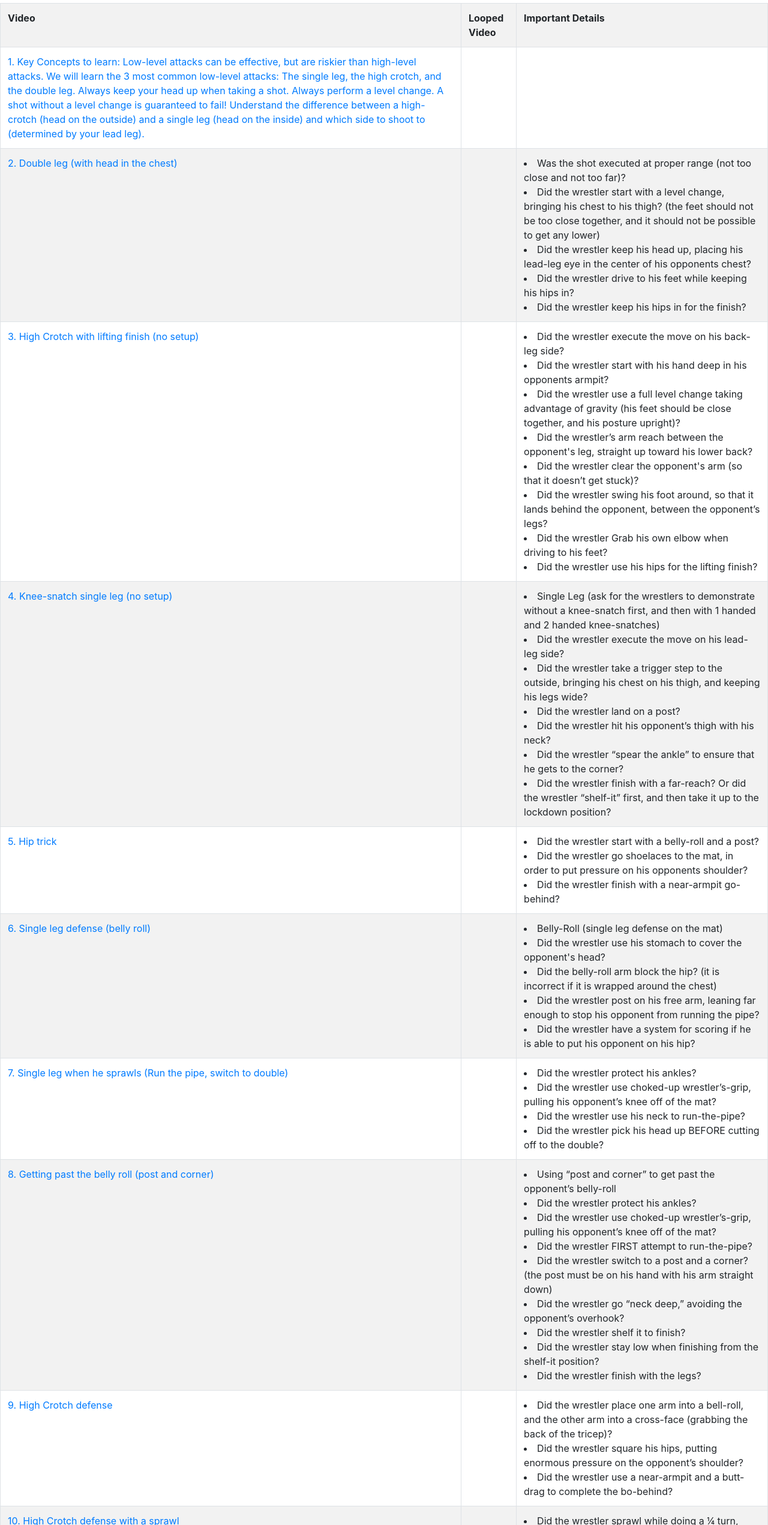
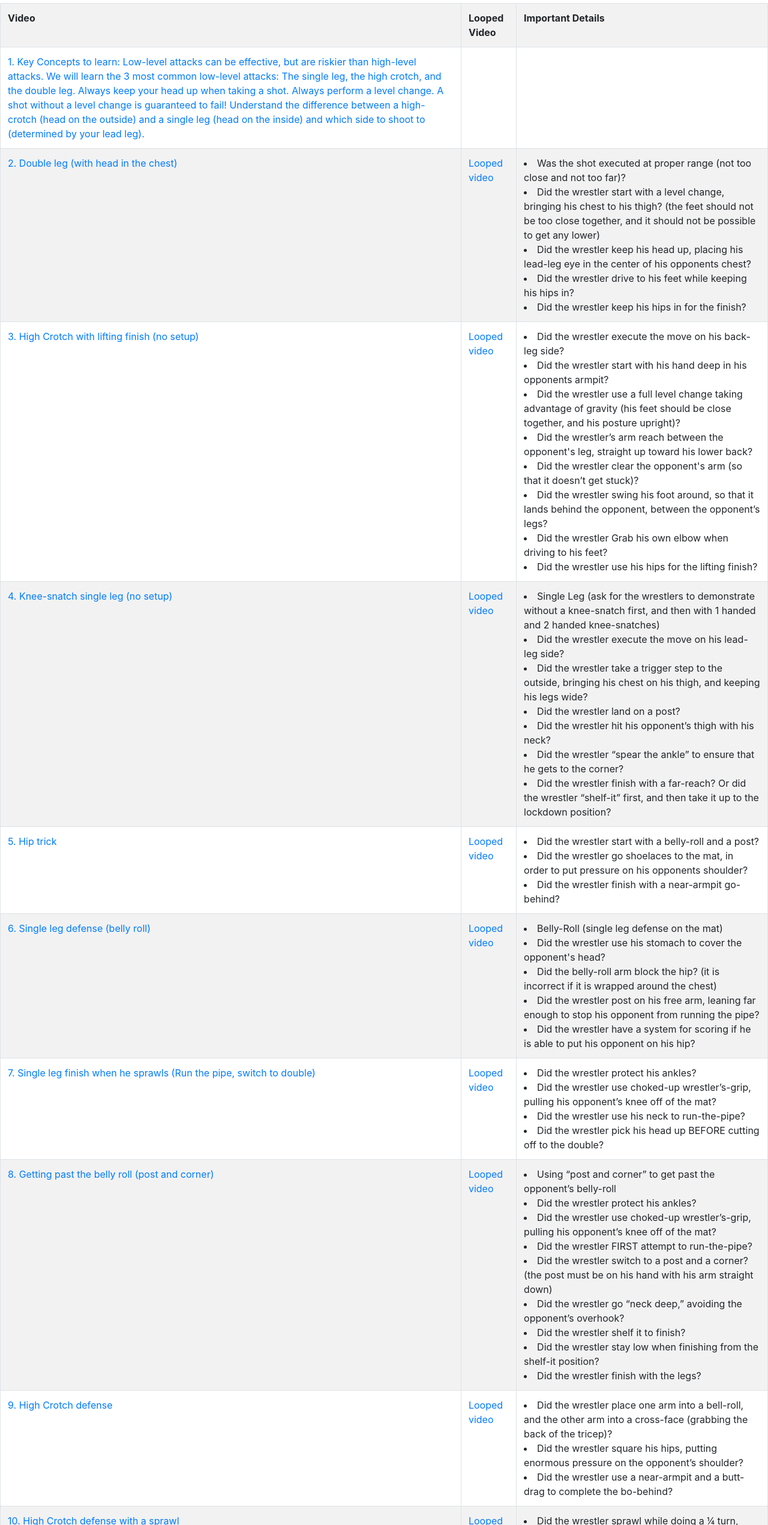
Before and after one commit to jaytonbye/TheDynamicWrestlingCurriculum, a plain HTML site: page Level8.html in a window 1280 px wide. Shown: the part 257-2800 px from the top of the page at 60% size. Drawn offline with nearby package versions, Linux system fonts and the light colour scheme.

Commit message:
added loops for levels 7 8 and most of 9

```diff
--- a/Level8.html
+++ b/Level8.html
@@ -44,7 +44,7 @@
     </tr>
     <tr>
       <td><a target="_blank" href="https://www.youtube.com/watch?v=rdTw8zFB66o">2. Double leg (with head in the chest) </a></td>
-      <td><a target="_blank" href=""></a></td>
+      <td><a target="_blank" href="https://youtu.be/epm_z9QMhoc">Looped video</a></td>
       <td>
         <li>Was the shot executed at proper range (not too close and not too far)?</li>
         <li>Did the wrestler start with a level change, bringing his chest to his thigh? (the feet should not be too close together, and it should not be possible to get any lower)</li>
@@ -55,7 +55,7 @@
     </tr>
     <tr>
       <td><a target="_blank" href="https://www.youtube.com/watch?v=oSvUT2RtqpY">3. High Crotch with lifting finish (no setup) </a></td>
-      <td><a target="_blank" href=""></a></td>
+      <td><a target="_blank" href="https://youtu.be/U_PrN0EGtj4">Looped video</a></td>
       <td>
         <li>Did the wrestler execute the move on his back-leg side?</li>
         <li>Did the wrestler start with his hand deep in his opponents armpit?</li>
@@ -69,7 +69,7 @@
     </tr>
     <tr>
       <td><a target="_blank" href="https://www.youtube.com/watch?v=-0gqGRhM2jA">4. Knee-snatch single leg (no setup) </a></td>
-      <td><a target="_blank" href=""></a></td>
+      <td><a target="_blank" href="https://youtu.be/-c27vIla_tw">Looped video</a></td>
       <td>
         <li>Single Leg (ask for the wrestlers to demonstrate without a knee-snatch first, and then with 1 handed and 2 handed knee-snatches)</li>
         <li>Did the wrestler execute the move on his lead-leg side?</li>
@@ -82,7 +82,7 @@
     </tr>
     <tr>
       <td><a target="_blank" href="https://www.youtube.com/watch?v=skIgQuigvro">5. Hip trick </a></td>
-      <td><a target="_blank" href=""></a></td>
+      <td><a target="_blank" href="https://www.youtube.com/watch?v=P6S_5B3GRsg">Looped video</a></td>
       <td>
         <li>Did the wrestler start with a belly-roll and a post?</li>
         <li>Did the wrestler go shoelaces to the mat, in order to put pressure on his opponents shoulder?</li>
@@ -91,7 +91,7 @@
     </tr>
     <tr>
       <td><a target="_blank" href="https://www.youtube.com/watch?v=jpt5u_qU8SU">6. Single leg defense (belly roll) </a></td>
-      <td><a target="_blank" href=""></a></td>
+      <td><a target="_blank" href="https://youtu.be/krK4tQtQNyw">Looped video</a></td>
       <td>
         <li>Belly-Roll (single leg defense on the mat)</li>
         <li>Did the wrestler use his stomach to cover the opponent's head?</li>
@@ -101,8 +101,8 @@
       </td>
     </tr>
     <tr>
-      <td><a target="_blank" href="https://www.youtube.com/watch?v=Eeh0I1bpOFY">7. Single leg when he sprawls (Run the pipe, switch to double) </a></td>
-      <td><a target="_blank" href=""></a></td>
+      <td><a target="_blank" href="https://www.youtube.com/watch?v=Eeh0I1bpOFY">7. Single leg finish when he sprawls (Run the pipe, switch to double) </a></td>
+      <td><a target="_blank" href="https://youtu.be/RxVI2qaZRDE">Looped video</a></td>
       <td>
         <li>Did the wrestler protect his ankles?</li>
         <li>Did the wrestler use choked-up wrestler’s-grip, pulling his opponent’s knee off of the mat?</li>
@@ -112,7 +112,7 @@
     </tr>
     <tr>
       <td><a target="_blank" href="https://www.youtube.com/watch?v=_utxJcmlmhQ">8. Getting past the belly roll (post and corner) </a></td>
-      <td><a target="_blank" href=""></a></td>
+      <td><a target="_blank" href="https://youtu.be/d8KdnPDT5OY">Looped video</a></td>
       <td>
         <li>Using “post and corner” to get past the opponent’s belly-roll</li>
         <li>Did the wrestler protect his ankles?</li>
@@ -127,7 +127,7 @@
     </tr>
     <tr>
       <td><a target="_blank" href="https://www.youtube.com/watch?v=5j-8pp78sK0">9. High Crotch defense </a></td>
-      <td><a target="_blank" href=""></a></td>
+      <td><a target="_blank" href="https://youtu.be/nq0URhJELfs">Looped video</a></td>
       <td>
         <li>Did the wrestler place one arm into a bell-roll, and the other arm into a cross-face (grabbing the back of the tricep)?</li>
         <li>Did the wrestler square his hips, putting enormous pressure on the opponent’s shoulder?</li>
@@ -136,7 +136,7 @@
     </tr>
     <tr>
       <td><a target="_blank" href="https://www.youtube.com/watch?v=RKmYAmCJryE">10. High Crotch defense with a sprawl</a></td>
-      <td><a target="_blank" href=""></a></td>
+      <td><a target="_blank" href="https://youtu.be/8k_MMBQ1obU">Looped video</a></td>
       <td>
         <li>Did the wrestler sprawl while doing a ¼ turn, making sure his opponent lands at a bad angle?</li>
         <li>Did the wrestler land with his arms in the correct position (If the opponent’s grip was locked: belly roll and cross-face grabbing the tricep. If the opponent’s grip was not locked, they should move directly to near-armpit and butt-drag)?</li>
@@ -147,7 +147,7 @@
     </tr>
     <tr>
       <td><a target="_blank" href="https://www.youtube.com/watch?v=olCy1XwfJeY">11. Double leg defense (to hip trick) </a></td>
-      <td><a target="_blank" href=""></a></td>
+      <td><a target="_blank" href="https://youtu.be/OeG-qSjMjlc">Looped video</a></td>
       <td>
         <li>Double leg defense to hip-trick (have them demonstrate first without a shot, then while sprawling on a shot)</li>
         <li>Did the wrestler cover his opponents neck (with a belly roll, leaning out on his post)\</li>
@@ -157,7 +157,7 @@
     </tr>
     <tr>
       <td><a target="_blank" href="https://www.youtube.com/watch?v=TsMCaBR9qGA">12. Double leg defense (when head is between the legs) </a></td>
-      <td><a target="_blank" href=""></a></td>
+      <td><a target="_blank" href="https://youtu.be/h9gytXdQ8Us">Looped video</a></td>
       <td>
         <li>Did the wrestler use his thumps in his opponent’s hips, pushing himself back?</li>
         <li>Did the wrestler bring one leg forward and the other back, while bringing his head to the side of the leg he brought forward?</li>
@@ -173,7 +173,7 @@
     </tr>
     <tr>
       <td><a target="_blank" href="https://www.youtube.com/watch?v=UXIpPd0RNEI">14. Pounce Drill </a></td>
-      <td><a target="_blank" href=""></a></td>
+      <td><a target="_blank" href="https://youtu.be/qwozMkKktzU">Looped video</a></td>
       <td>
         <li>Did the wrestler first match his opponent’s head position, while at a distance?</li>
         <li>Did the wrestler approach with good head position, while using a stiff-arm?</li>
```
Also changed, not shown: Level7.html (+8 -8 lines), Level9.html (+11 -11 lines).
